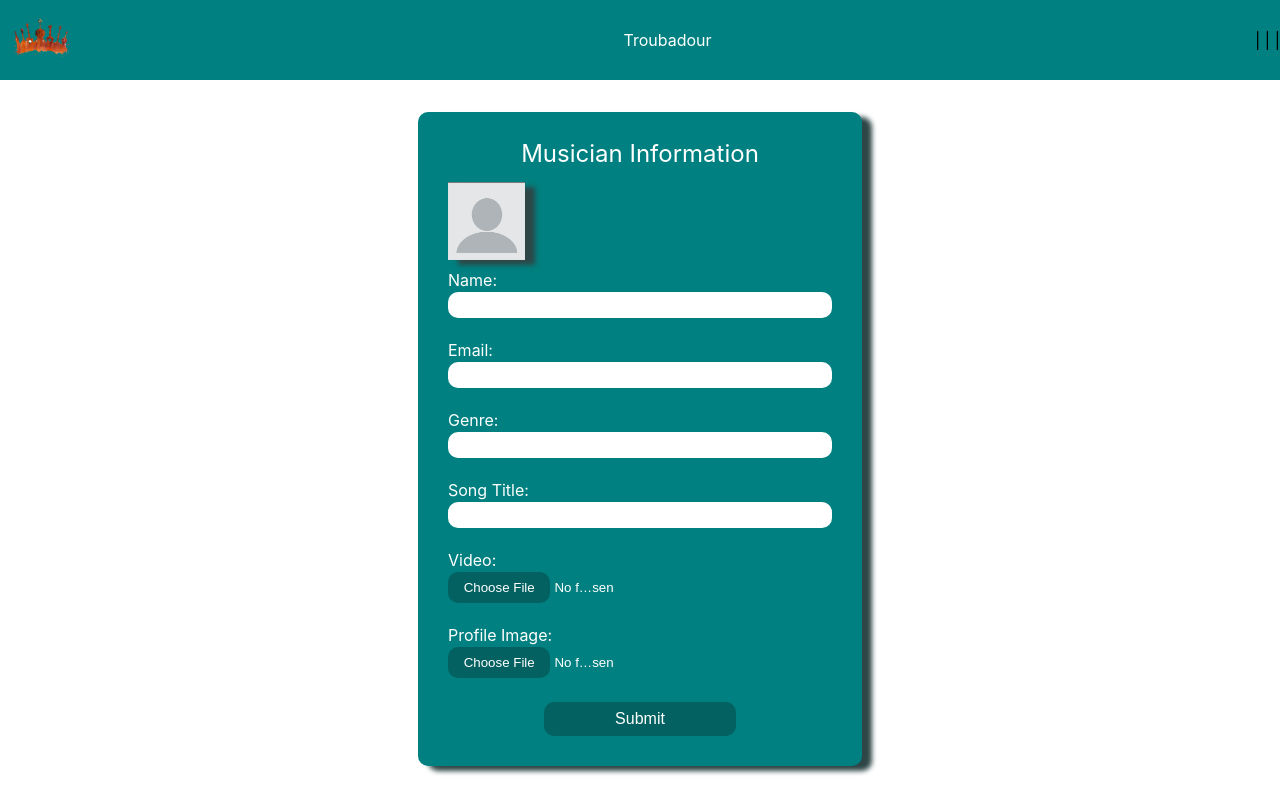
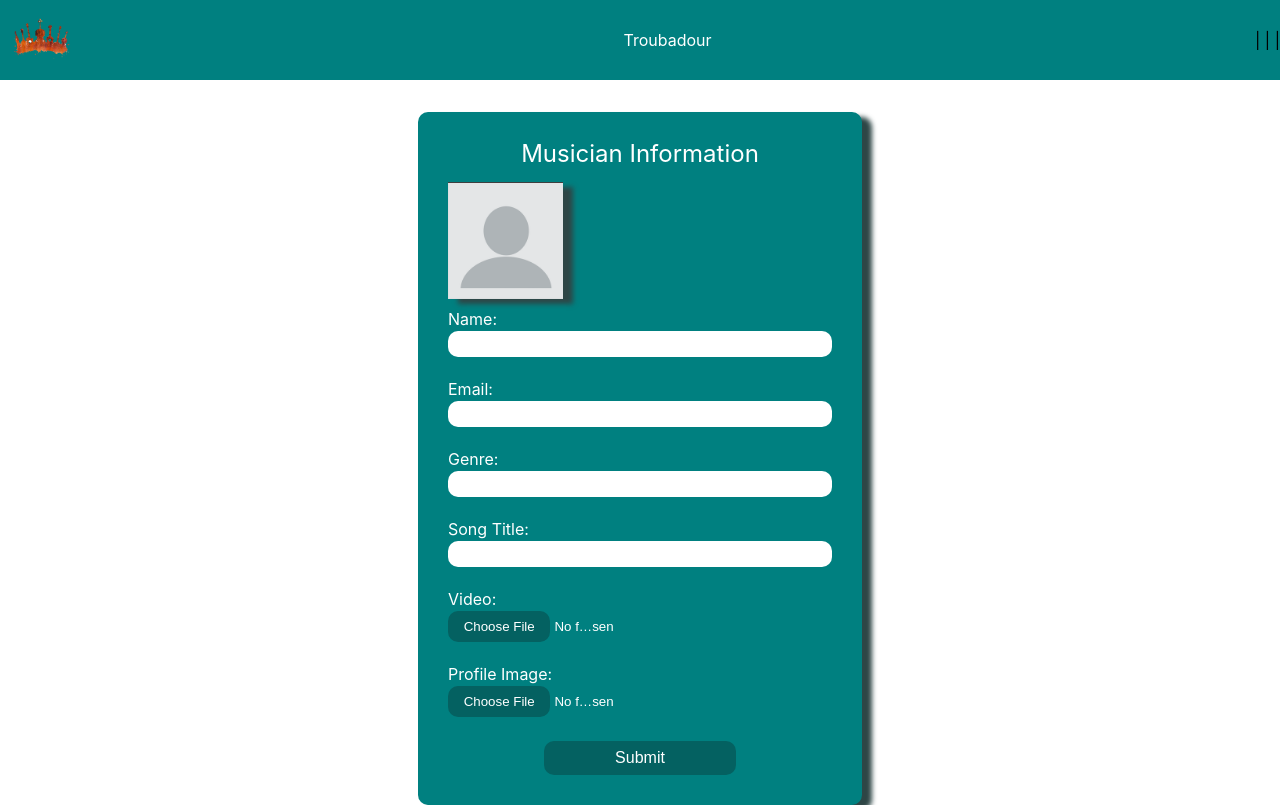
Before and after one commit to Troubadour-Project/troubadour-fe, a React (Create React App) app: page / in a window 1280 px wide. Built offline with nearby package versions, Linux system fonts and the light colour scheme.

Commit message:
Adjust picture preview width

```diff
--- a/src/components/SubmissionForm/SubmissionForm.scss
+++ b/src/components/SubmissionForm/SubmissionForm.scss
@@ -75,7 +75,7 @@ input[type=file]::file-selector-button {
 }
 
 .profile-picture-preview {
-  width: 20%;
+  width: 30%;
   box-shadow: 10px 5px 5px rgb(46, 70, 70);
   margin-bottom: .5vh;
 }
```
